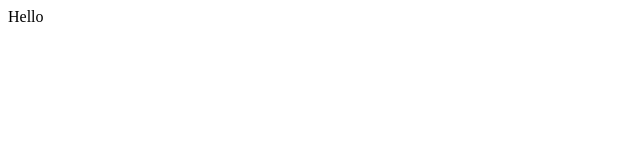
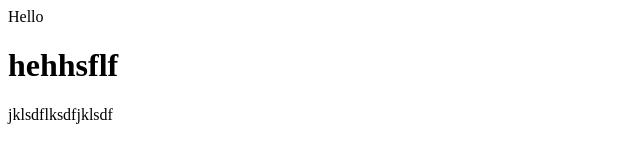
Before and after one commit to Jake-Egbert/second-repo, a plain HTML site: page second.html in a window 1280 px wide. Shown: the whole page, without its empty margins (0-640 px from the left). Drawn offline with Linux system fonts and the light colour scheme.

Commit message:
adds stuff

```diff
--- a/second.html
+++ b/second.html
@@ -7,5 +7,7 @@
   </head>
   <body>
     <div>Hello</div>
+    <h1>hehhsflf</h1>
+    <p>jklsdflksdfjklsdf</p>
   </body>
 </html>
```
Also changed, not shown: 1 other file.
